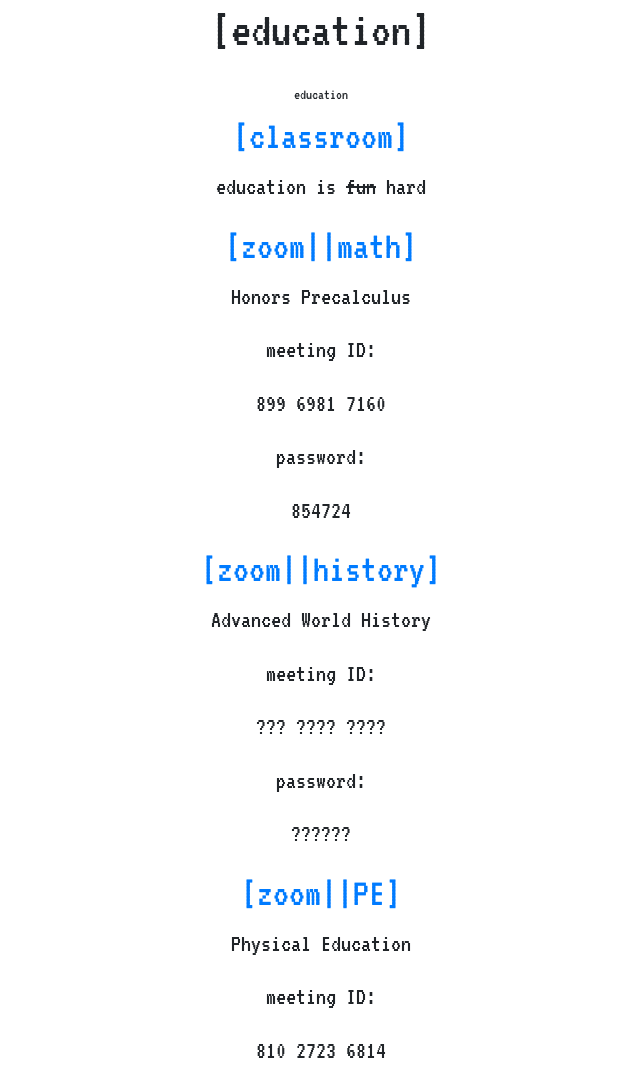
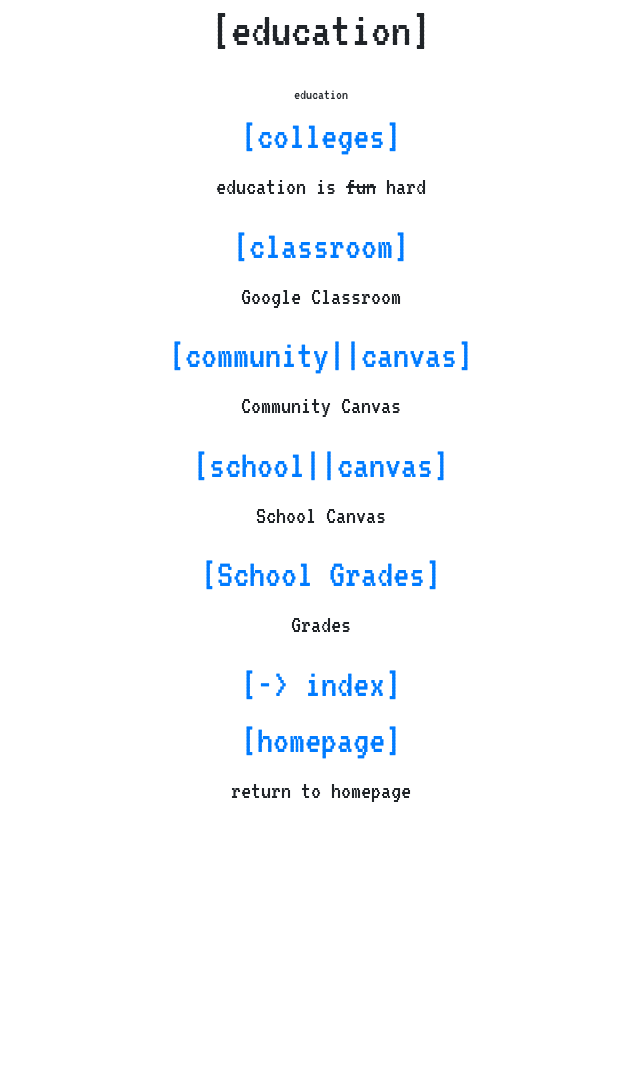
Before and after one commit to anagh1008/home, a plain HTML site: page education.html in a window 1280 px wide. Shown: the top 1072 px of the page, without its empty margins (319-959 px from the left). After the commit the page ends 825 px from the top, so only its background shows below. Drawn offline with nearby package versions, Linux system fonts and the light colour scheme.

Commit message:
Update education.html

```diff
--- a/education.html
+++ b/education.html
@@ -14,33 +14,25 @@
         <h3>
             <br class="br_info_index">education</br>
         </h3>
-        <div class="classroom">
-            <h2> <a href="https://classroom.google.com/u/1/h"> [classroom]</h2></a>
+        <div class="college">
+            <h2> <a href="https://docs.google.com/spreadsheets/d/1KXgH2cUDro-u5Zk7CmImQnbPp8bP2__Q031gG048qOs/edit?usp=sharing"> [colleges]</h2></a>
             <p class="desc">education is <strike>fun</strike>  hard</p>
         </div>
-        <div class="zoom 1">
-            <h2> <a href="https://sandiegounified.zoom.us/j/89969817160"> [zoom||math]</h2></a>
-            <p class="desc">Honors Precalculus</p>
-            <p class="desc">meeting ID:</p>
-            <p class="desc">899 6981 7160</p>
-            <p class="desc">password:</p>
-            <p class="desc">854724</p>
+        <div class="gclassroom">
+            <h2> <a href="https://classroom.google.com/u/2/"> [classroom]</h2></a>
+            <p class="desc">Google Classroom</p>
         </div>
-        <div class="zoom 2">
-            <h2> <a href="https://sandiegounified.zoom.us/j/89481459701"> [zoom||history]</h2></a>
-            <p class="desc">Advanced World History</p>
-            <p class="desc">meeting ID:</p>
-            <p class="desc">??? ???? ????</p>
-            <p class="desc">password:</p>
-            <p class="desc">??????</p>
+        <div class="sdccd">
+            <h2> <a href="https://sdccd.instructure.com/login/canvas"> [community||canvas]</h2></a>
+            <p class="desc">Community Canvas</p>
         </div>
-        <div class="zoom 3">
-            <h2> <a href="https://sandiegounified.zoom.us/j/81027236814">[zoom||PE]</h2></a>
-            <p class="desc">Physical Education</p>
-            <p class="desc">meeting ID:</p>
-            <p class="desc">810 2723 6814</p>
-            <p class="desc">password:</p>
-            <p class="desc">Kim6</p>
+        <div class="sdusd">
+            <h2> <a href="https://sandiegounified.instructure.com">[school||canvas]</h2></a>
+            <p class="desc">School Canvas</p>
+        </div>
+       <div class="powerschool">
+            <h2> <a href="https://powerschool.sandi.net/public/">[School Grades]</h2></a>
+            <p class="desc">Grades</p>
         </div>
         </div>
           <div class="index">
```
